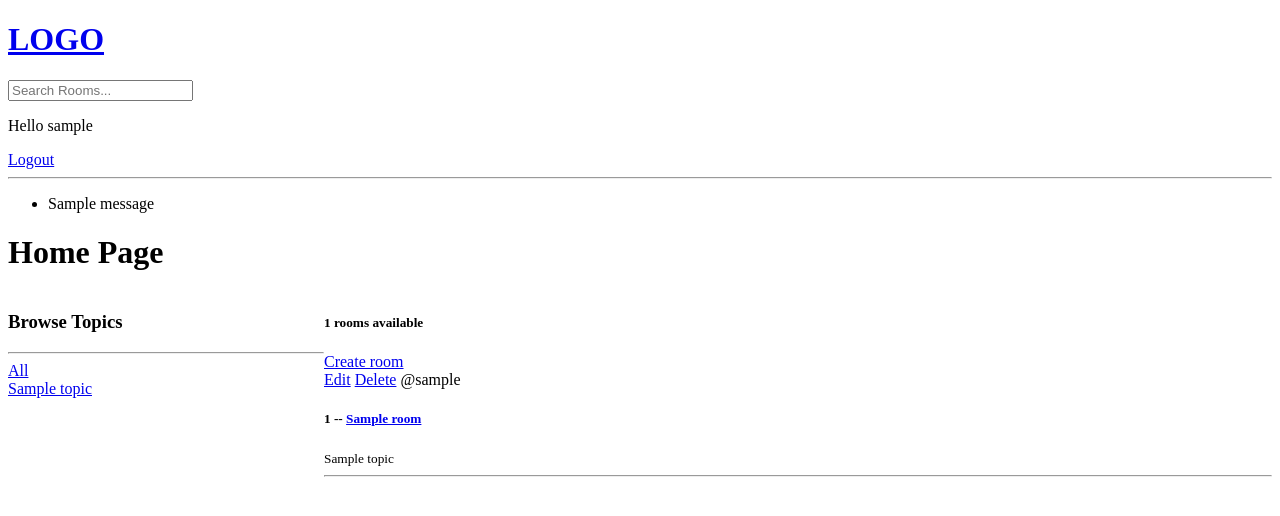
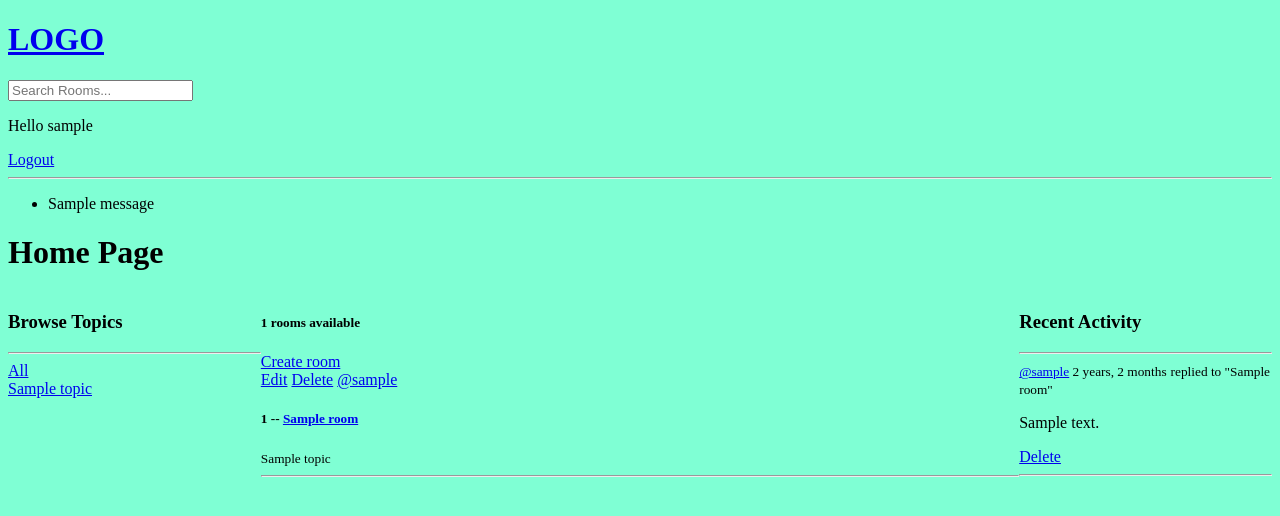
Before and after one commit to hyunchol-jun/Chatroom, a Django app: page / in a window 1280 px wide. Shown: the top 516 px of the page. Run offline with Django 4.2, Linux system fonts and the light colour scheme; a user stored in the database is signed in; tables that the repository leaves empty hold one stand-in row (values such as "Sample post"); one stand-in notice (Sample message) is shown.

Commit message:
Extract out components and create static folder

```diff
--- a/base/models.py
+++ b/base/models.py
@@ -36,5 +36,9 @@ class Message(models.Model):
     updated = models.DateTimeField(auto_now=True)
     created = models.DateTimeField(auto_now_add=True)
 
+    class Meta:
+        # Show most newly updated first. Remove '-' for ascending order
+        ordering = ["-updated", "-created"]
+
     def __str__(self):
         return self.body[0:50]
--- /dev/null
+++ b/base/templates/base/activity_component.html
@@ -0,0 +1,14 @@
+<h3>Recent Activity</h3>
+<hr>
+{% for message in room_messages %}
+    <div>
+        <small><a href="{% url 'user-profile' message.user.id %}">@{{ message.user }}</a> {{ message.created|timesince }}</small>
+        <small>replied to "{{ message.room }}"</small>
+
+        <p>{{ message }}</p>
+        {% if request.user == message.user %}
+        <a href="{% url 'delete-message' message.id %}">Delete</a>
+        {% endif %}
+        <hr>
+    </div>
+{% endfor %}
--- /dev/null
+++ b/base/templates/base/feed_component.html
@@ -0,0 +1,14 @@
+<div>
+    {% for room in rooms %}
+    <div>
+        {% if request.user == room.host %}
+        <a href="{% url 'update-room' room.id %}">Edit</a>
+        <a href="{% url 'delete-room' room.id %}">Delete</a>
+        {% endif %}
+        <a href="{% url 'user-profile' room.host.id %}">@{{ room.host.username }}</a>
+        <h5>{{ room.id }} -- <a href="{% url 'room' room.id %}">{{ room.name }}</a></h5>
+        <small>{{ room.topic.name }}</small>
+        <hr>
+    </div>
+    {% endfor %}
+</div>
--- a/base/templates/base/home.html
+++ b/base/templates/base/home.html
@@ -4,7 +4,7 @@
     <style>
         .home-container{
             display: grid;
-            grid-template-columns: 1fr 3fr;
+            grid-template-columns: 1fr 3fr 1fr;
         }
     </style>
 
@@ -12,36 +12,16 @@
     <div class="home-container">
 
         <div>
-            <h3>Browse Topics</h3>
-            <hr>
-                <div>
-                    <a href="{% url 'home' %}">All</a>
-                </div>
-
-            {% for topic in topics %}
-                <div>
-                    <a href="{% url 'home' %}?q={{ topic.name }}">{{ topic.name }}</a>
-                </div>
-            {% endfor %}
+            {% include 'base/topics_component.html' %}
         </div>
 
         <div>
             <h5>{{ room_count }} rooms available</h5>
             <a href="{% url 'create-room' %}">Create room</a>
-            <div>
-                {% for room in rooms %}
-                <div>
-                    {% if request.user == room.host %}
-                    <a href="{% url 'update-room' room.id %}">Edit</a>
-                    <a href="{% url 'delete-room' room.id %}">Delete</a>
-                    {% endif %}
-                    <span>@{{ room.host.username }}</span>
-                    <h5>{{ room.id }} -- <a href="{% url 'room' room.id %}">{{ room.name }}</a></h5>
-                    <small>{{ room.topic.name }}</small>
-                    <hr>
-                </div>
-                {% endfor %}
-            </div>
+            {% include 'base/feed_component.html' %}
+        </div>
+        <div>
+            {% include 'base/activity_component.html' %}
         </div>
     </div>
 {% endblock %}
--- /dev/null
+++ b/base/templates/base/topics_component.html
@@ -0,0 +1,11 @@
+<h3>Browse Topics</h3>
+<hr>
+    <div>
+        <a href="{% url 'home' %}">All</a>
+    </div>
+
+{% for topic in topics %}
+    <div>
+        <a href="{% url 'home' %}?q={{ topic.name }}">{{ topic.name }}</a>
+    </div>
+{% endfor %}
--- a/base/urls.py
+++ b/base/urls.py
@@ -14,4 +14,5 @@ urlpatterns = [
     path(
         "delete-message/<str:pk>/", views.deleteMessage, name="delete-message"
     ),
+    path("profile/<str:pk>/", views.userProfile, name="user-profile"),
 ]
--- a/base/views.py
+++ b/base/views.py
@@ -73,7 +73,13 @@ def home(request):
     )
     topics = Topic.objects.all()
     room_count = rooms.count()
-    context = {"rooms": rooms, "topics": topics, "room_count": room_count}
+    room_messages = Message.objects.filter(Q(room__topic__name__icontains=q))
+    context = {
+        "rooms": rooms,
+        "topics": topics,
+        "room_count": room_count,
+        "room_messages": room_messages,
+    }
     return render(request, "base/home.html", context)
 
 
@@ -95,6 +101,20 @@ def room(request, pk):
         "participants": participants,
     }
     return render(request, "base/room.html", context)
+
+
+def userProfile(request, pk):
+    user = User.objects.get(id=pk)
+    rooms = user.room_set.all()
+    room_messages = user.message_set.all()
+    topics = Topic.objects.all()
+    context = {
+        "user": user,
+        "rooms": rooms,
+        "room_messages": room_messages,
+        "topics": topics,
+    }
+    return render(request, "base/profile.html", context)
 
 
 @login_required(login_url="login")
--- /dev/null
+++ b/static/styles/main.css
@@ -0,0 +1,3 @@
+body {
+    background-color: aquamarine;
+}
--- a/studybud/settings.py
+++ b/studybud/settings.py
@@ -20,7 +20,9 @@ BASE_DIR = Path(__file__).resolve().parent.parent
 # See https://docs.djangoproject.com/en/4.0/howto/deployment/checklist/
 
 # SECURITY WARNING: keep the secret key used in production secret!
-SECRET_KEY = "django-insecure-_s=pi&&v3th4vt^(v_tab&)e3y%+4k36i@y%k&@45rry_%&q2$"
+SECRET_KEY = (
+    "django-insecure-_s=pi&&v3th4vt^(v_tab&)e3y%+4k36i@y%k&@45rry_%&q2$"
+)
 
 # SECURITY WARNING: don't run with debug turned on in production!
 DEBUG = True
@@ -118,6 +120,8 @@ USE_TZ = True
 
 STATIC_URL = "static/"
 
+STATICFILES_DIRS = [BASE_DIR / "static"]
+
 # Default primary key field type
 # https://docs.djangoproject.com/en/4.0/ref/settings/#default-auto-field
 
--- a/templates/main.html
+++ b/templates/main.html
@@ -1,10 +1,12 @@
 <!DOCTYPE html>
+{% load static %}
 <html>
     <head>
         <meta charset='utf-8'>
         <meta http-equiv='X-UA-Compatible' content='IE=edge'>
         <title>StudyBud</title>
         <meta name='viewport' content='width=device-width, initial-scale=1'>
+        <link rel="stylesheet" type="text/css" media="screen" href="{% static 'styles/main.css' %}">
     </head>
     <body>
         {% include 'navbar.html' %}
```
Also changed, not shown: base/templates/base/profile.html (added, +23 -0 lines).
